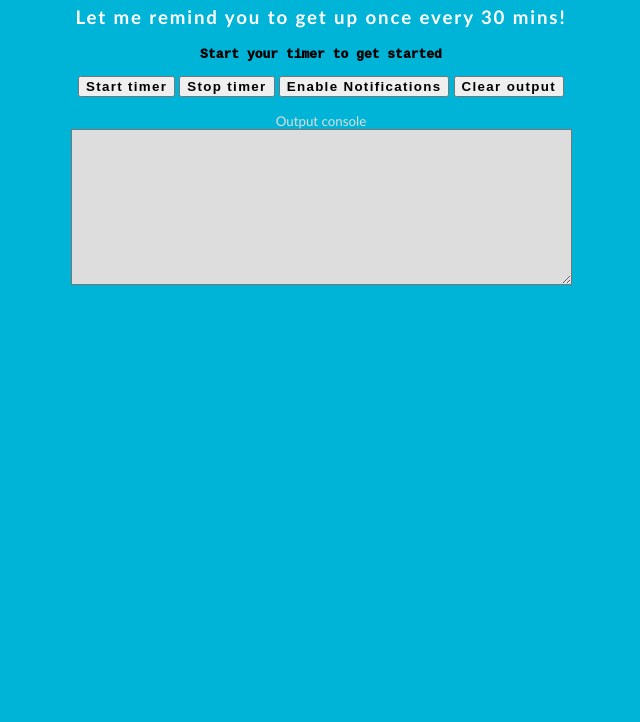
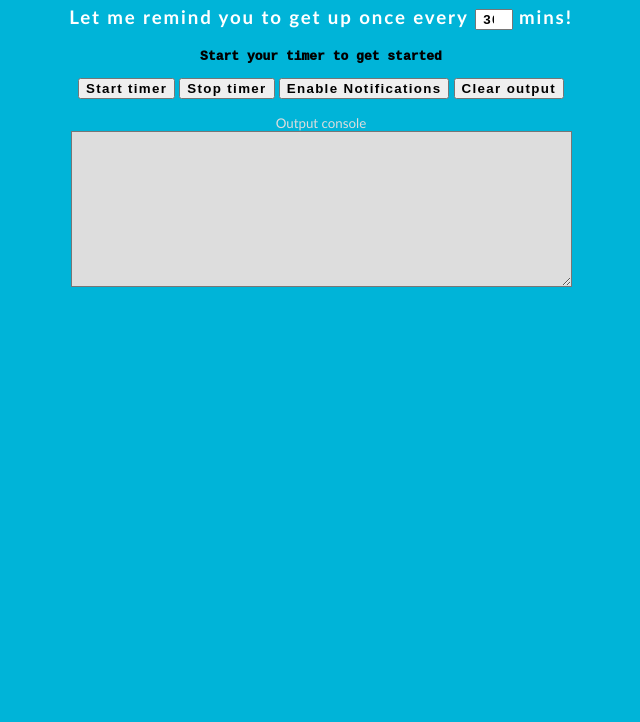
Before and after one commit to RPuvvula/InactiveTimer, a plain HTML site: page index.html in a window 1280 px wide. Shown: the part 78-800 px from the top of the page, without its empty margins (319-959 px from the left). Drawn offline with Linux system fonts and the light colour scheme.

Commit message:
introduced input for timer. but read only for now

```diff
--- a/index.html
+++ b/index.html
@@ -17,7 +17,8 @@
             <h1>Sitting for too long?</h1>
         </header>
         <section>
-            <h3 class="myHighlight">Let me remind you to get up once every 30 mins!</h3>
+            <h3 class="myHighlight">Let me remind you to get up once every <input title="Interval" class="interval" type="number" name="interval"
+                    id="interval" value="30" readonly> mins!</h3>
             <pre id="timeroutput">Start your timer to get started</pre>
         </section>
         <div>
@@ -31,8 +32,7 @@
         <p>
         <footer>
             <label for="output">Output console</label>
-            <textarea name="output-console" id="output" cols="60" rows="10"
-                readonly></textarea>
+            <textarea name="output-console" id="output" cols="60" rows="10" readonly></textarea>
         </footer>
         </p>
     </div>
--- a/styles/index.css
+++ b/styles/index.css
@@ -42,3 +42,8 @@ label {
   color: #ddd;
   font-size: smaller;
 }
+
+.interval {
+    width: 2%;
+    padding-left: 0.5em;
+}
```
